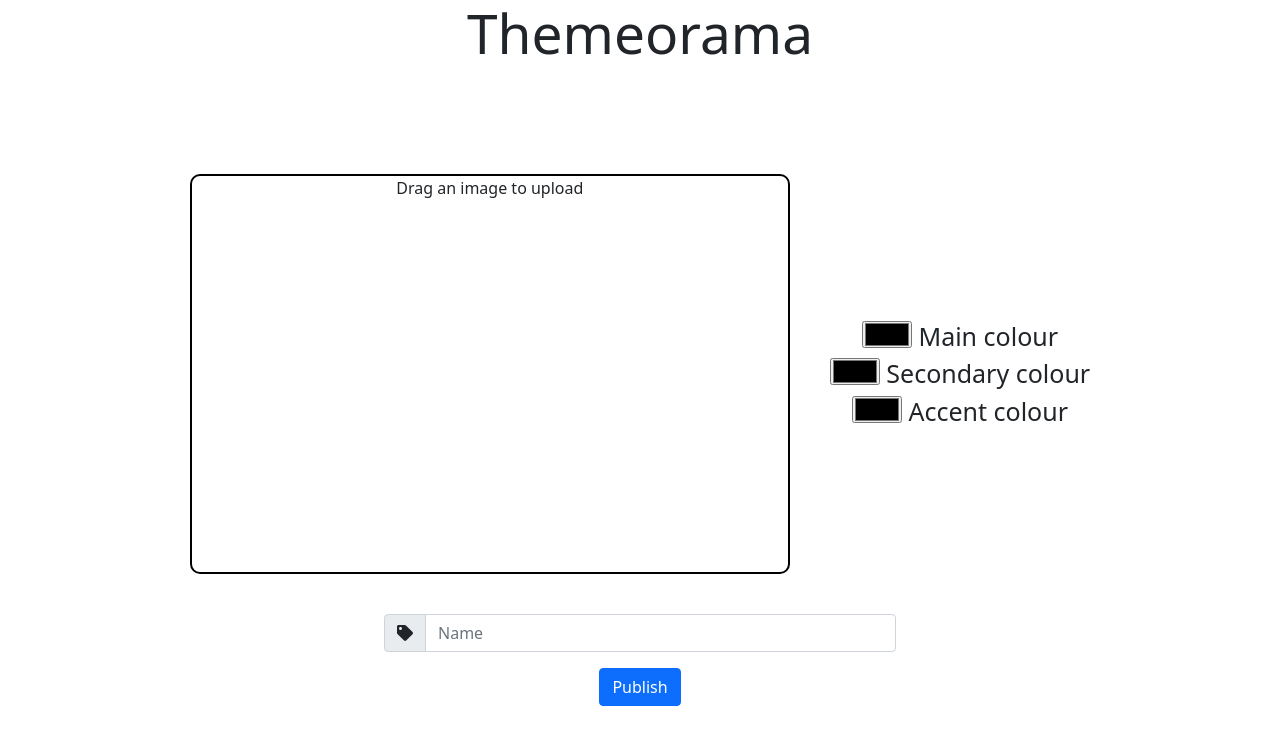
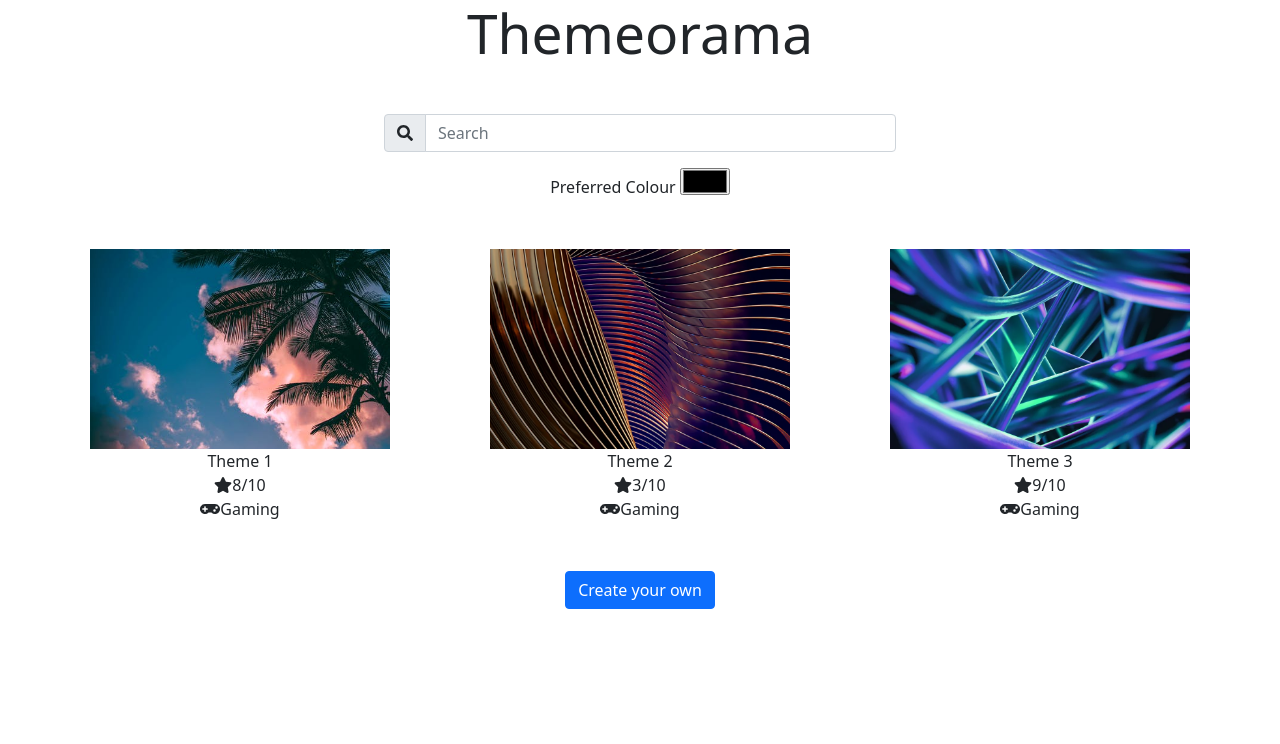
Before and after one commit to ajayyy/seg3125-static-work, a React (Create React App) app in the folder Module9/: page / in a window 1280 px wide. Shown: the top 744 px of the page. Built offline with nearby package versions, Linux system fonts and the light colour scheme.

Commit message:
Add basic page system

```diff
--- a/Module9/src/App.js
+++ b/Module9/src/App.js
@@ -5,11 +5,21 @@ import { faGamepad } from '@fortawesome/free-solid-svg-icons'
 import ThemePreview from './components/ThemePreview';
 import SearchPage from './components/SearchPage';
 import SubmitPage from './components/SubmitPage';
+import React, { useState } from 'react';
+
+const home = 'home', search = 'search', submit = 'submit';
+let state, setState;
 
 function App() {
+  [state, setState] = useState({
+    page: search
+  });
+
   return (
     <div className="App">
       <h1 style={{fontSize: "55px"}}>Themeorama</h1>
+
+      { getPage() }
 
       {/* <Gallery /> */}
       {/* <ThemePreview
@@ -21,9 +31,31 @@ function App() {
 
       {/* <SearchPage/> */}
 
-      <SubmitPage/>
+      {/* <SubmitPage/> */}
     </div>
   );
 }
 
+function getPage() {
+  switch (state.page) {
+    case home:
+      return <Gallery
+              pageChange={pageChange} />;
+    case search:
+      return <SearchPage
+              pageChange={pageChange} />;
+    case submit:
+      return <SubmitPage
+              pageChange={pageChange} />;
+    default:
+      return null;
+  }
+}
+
+function pageChange(page) {
+  setState(prevState => ({page}));
+}
+
+
+
 export default App;
--- a/Module9/src/components/SearchPage.js
+++ b/Module9/src/components/SearchPage.js
@@ -1,6 +1,6 @@
 import './SearchPage.css';
 import Gallery from "./Gallery";
-import { InputGroup, FormControl } from 'react-bootstrap';
+import { InputGroup, FormControl, Button } from 'react-bootstrap';
 import { FontAwesomeIcon } from '@fortawesome/react-fontawesome'
 import { faSearch } from '@fortawesome/free-solid-svg-icons'
 
@@ -23,6 +23,8 @@ function SearchPage(props) {
             </div>
 
             <Gallery />
+
+            <Button variant="primary" onClick={() => props.pageChange('submit')}>Create your own</Button>
         </div>
     );
 }
```
